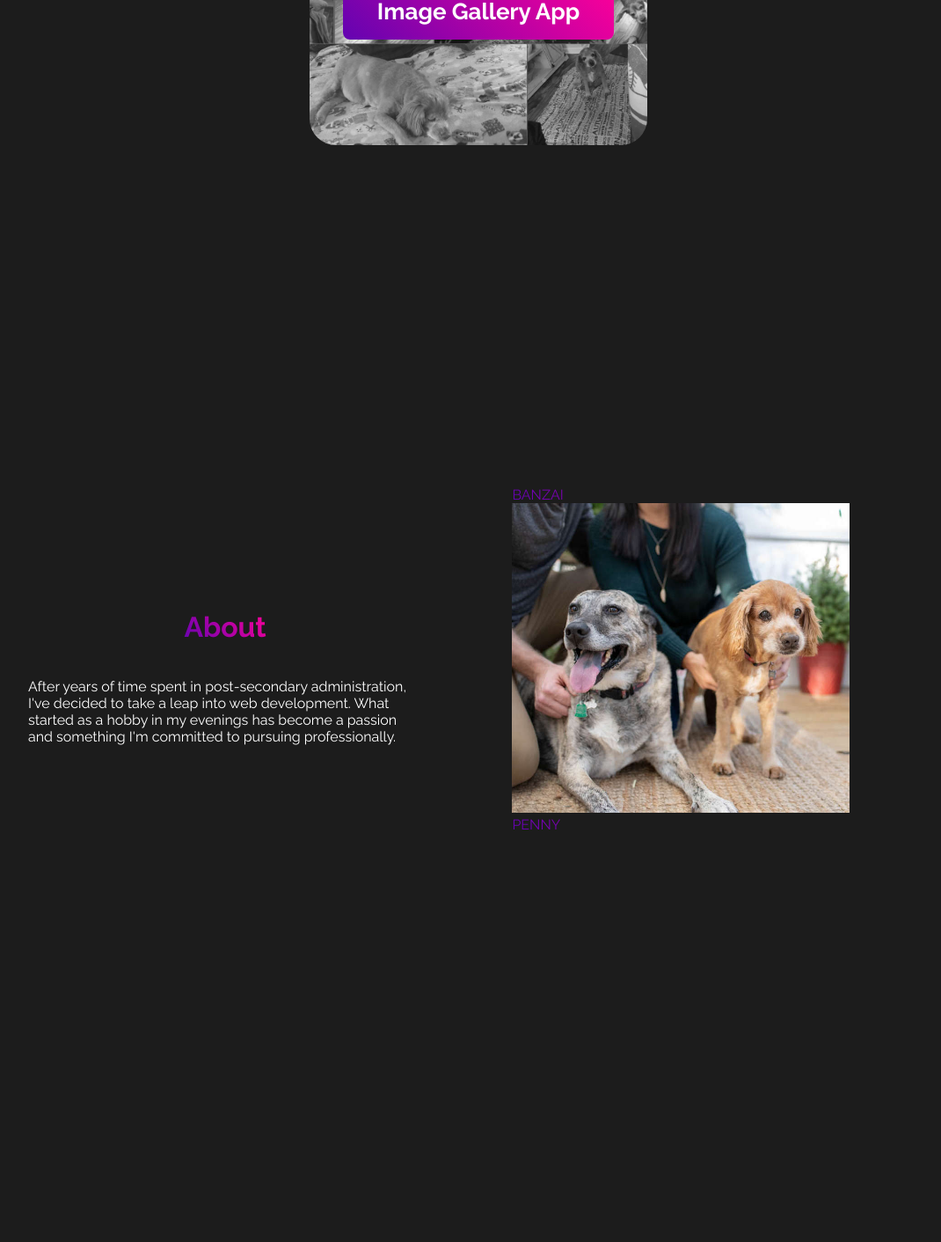
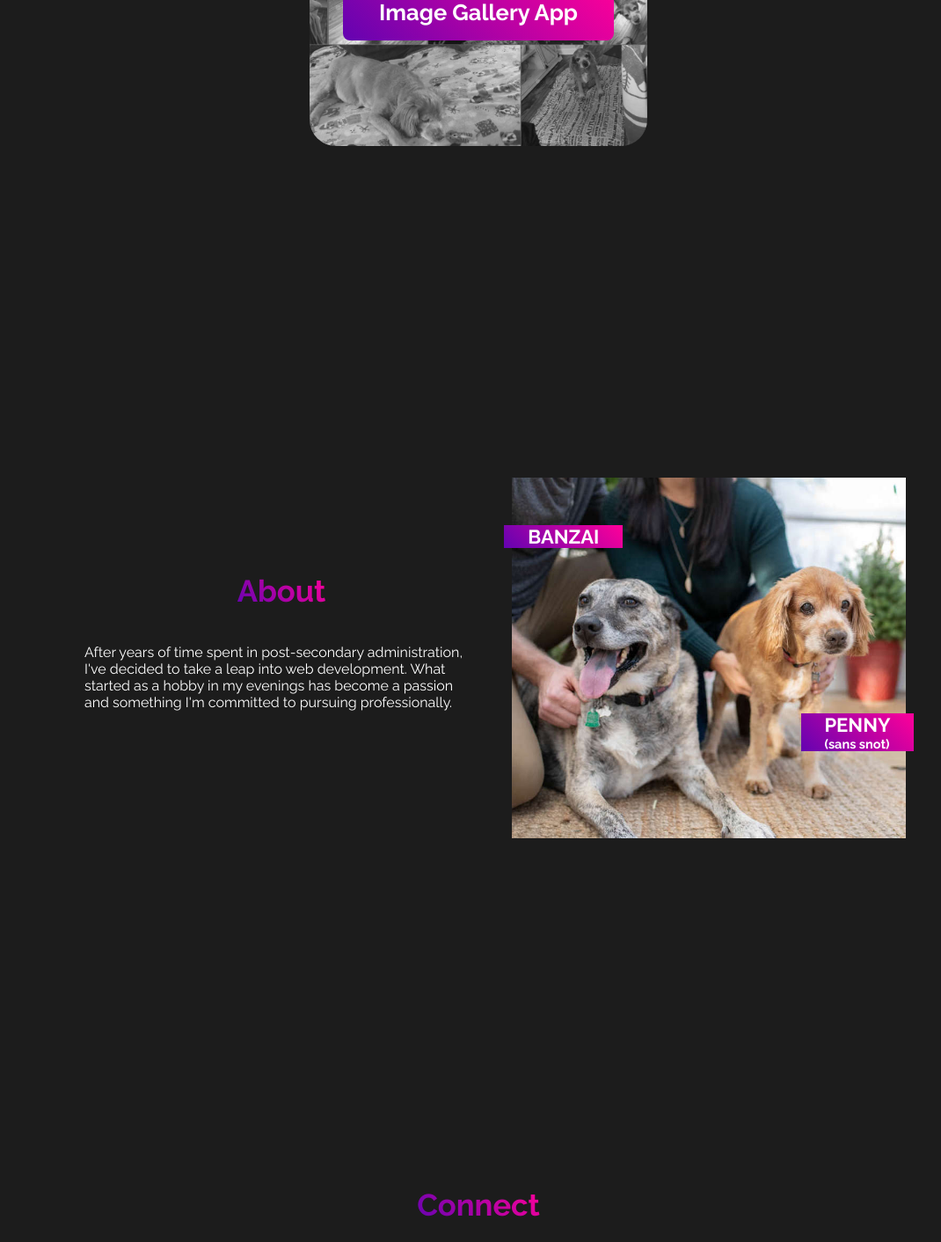
Before and after one commit to justigo86/iamotto, a React (Create React App) app: page / in a window 1280 px wide. Shown: the part 1330-2742 px from the top of the page at 88% size, without its empty margins (96-1166 px from the left). Built offline with nearby package versions, Linux system fonts and the light colour scheme.

Commit message:
Third commit. Updated the navbar to show upon scroll from hero section and adjusted layout for mobile responsiveness.

```diff
--- a/src/components/About.js
+++ b/src/components/About.js
@@ -4,11 +4,20 @@ import image1 from '../photos/DSC4721v2.jpg';
 import AOS from 'aos';
 import "aos/dist/aos.css"
 
+const media = {
+    mobile: '@media(max-width: 600px)',
+    medium: '@media(max-width: 1000px)'
+}
+
 const AboutContainer = styled.div `
     height: 100vh;
     display: flex;
     align-items: center;
     justify-content: center;
+    ${media.mobile} {
+        flex-direction: column;
+    }
+    /* border: 2px solid white; */
 `
 
 const AboutInfoContainer = styled.div`
@@ -18,40 +27,59 @@ const AboutInfoContainer = styled.div`
     justify-content: center;
     flex-direction: column;
     margin: 3vw;
+    & > * {
+        margin: 0 0 5vh;
+    }
+    ${media.mobile} {
+        width: 70vw;
+    }
 `
 
 const AboutTitle = styled.h1`
-    margin: 5vh;
+    font-size: calc(24px + (28 - 14) * ((100vw - 300px) / (1600 - 300)));
     background-image: linear-gradient(45deg, #6303B1, #ff0099);
     -webkit-background-clip: text;
     -webkit-text-fill-color: transparent;
 `
 
-const AboutParagraph = styled.p`
-
-`
+// const AboutParagraph = styled.p`
+// `
 
 const AboutImageContainer = styled.div`
-    width: 35vw;
-    margin: 5vw;
+    position: relative;
+    display: inline-block;  //border hugs included elements
 `
 
 const AboutImage1 = styled.img`
-    width: 30vw;
+    width: 35vw;
+    ${media.mobile} {
+        width: 70vw;
+    }
 `
 
 const PupTitles = styled.p`
     background-image: linear-gradient(45deg, #6303B1, #ff0099);
-    -webkit-background-clip: text;
-    -webkit-text-fill-color: transparent;
-`
+    /* -webkit-background-clip: text;
+    -webkit-text-fill-color: transparent; */
+    padding: 0 6%;
+    position: absolute;
+    font-weight: bolder;
+    font-size: calc(16px + (26 - 18) * ((100vw - 300px) / (1600 - 300)));
+`;
 
+const BanzaiTitle = styled(PupTitles)`
+    text-align: right;
+    left: -2%;
+    top: 13%;
+`;
 const PennyTitle = styled(PupTitles)`
-    position: relative;
-    right: 0;
-    text-decoration: underline;
-    color: blue;
-`
+    right: -2%;
+    bottom: 25%;
+    & > p {
+        text-align: left;
+        font-size: calc(10px + (24 - 18) * ((100vw - 300px) / (1600 - 300)));
+    }
+`;
 
 const About = () => {
     AOS.init()
@@ -65,9 +93,9 @@ const About = () => {
                     and something I'm committed to pursuing professionally.</p>
             </AboutInfoContainer>
             <AboutImageContainer data-aos='fade-left'>
-                <PupTitles>BANZAI</PupTitles>
+                <BanzaiTitle>BANZAI</BanzaiTitle>
                 <AboutImage1 src={image1} alt=''/>
-                <PennyTitle>PENNY</PennyTitle>
+                <PennyTitle>PENNY <p>(sans snot)</p></PennyTitle>
             </AboutImageContainer>
         </AboutContainer>
     )
--- a/src/components/Connect.js
+++ b/src/components/Connect.js
@@ -1,7 +1,7 @@
-import React from 'react'
-import styled from 'styled-components'
+import React from 'react';
+import styled, {css} from 'styled-components';
 import AOS from 'aos';
-import "aos/dist/aos.css"
+import "aos/dist/aos.css";
 
 const ConnectContainer = styled.div `
     height: 100vh;
@@ -12,14 +12,19 @@ const ConnectContainer = styled.div `
 `
 
 const ConnectTitle = styled.h1`
-    margin: 5vh;
+    font-size: calc(24px + (28 - 14) * ((100vw - 300px) / (1600 - 300)));
+    margin: 3vh;
     background-image: linear-gradient(45deg, #6303B1, #ff0099);
         -webkit-background-clip: text;
         -webkit-text-fill-color: transparent;
 `
 
 const ConnectFormContainer = styled.div`
-    border: 2px solid white;
+    /* border: 2px solid white; */
+    position: relative;
+    display: inline-block;
+    border-radius: 30px;
+    background-image: linear-gradient(45deg, #6303B1, #ff0099);
 `
 
 const ConnectForm = styled.form`
@@ -27,20 +32,101 @@ const ConnectForm = styled.form`
     align-items: center;
     justify-content: center;
     flex-direction: column;
+    font-size: calc(12px + (26 - 14) * ((100vw - 300px) / (1600 - 300)));
+    font-weight: bold;
+    margin: 3vh 3vw;
+`
+
+const ConnectFormSections = styled.div`
+    width: 100%;
+    display: flex;
+    justify-content: center;
+    align-items: center;
+    flex-direction: column;
+`
+
+const formStyles = css `
+    width: 100%;
+    text-align: left;
+    margin: 0 0 1vh;
+    padding: 2px;
+    border-radius: 5px;
+    &:focus {
+        background-color: hsl(210, 31%, 80%)
+    }
+`
+
+const ConnectFormLabels = styled.div`
+    ${formStyles}
+`
+
+const ConnectFormInputs = styled.input`
+    ${formStyles}
+
+`
+
+const ConnectComments = styled.textarea`
+    ${formStyles}
+`
+
+const ConnectSubmitButton = styled.button`
+    padding: 4px;
+    font-weight: bold;
+    border-radius: 20px;
+    cursor: pointer;
+    &:hover {
+        background-color: hsl(210, 31%, 80%);
+    }
+`
+
+const UploadFormInput = styled.input`
+    /* height: 0;
+    width: 0;
+    opacity: 0; */
+    &::file-selector-button {
+        padding: 4px;
+    font-weight: bold;
+    border-radius: 20px;
+    cursor: pointer;
+    }
+`
+
+const UploadFormButton = styled(ConnectSubmitButton)`
+    &::file-selector-button {
+
+    }
 `
 
 const Connect = () => {
     AOS.init()
+
+    const uploadFileFunc = () => {
+        const uploadButton = document.getElementById('uploadButton');
+
+    }
+
     return (
         <ConnectContainer id='connect'>
-            <ConnectTitle>Connect</ConnectTitle>
-            <ConnectFormContainer>
-                <ConnectForm>
-                    <input type="text" id="name" placeholder="Name"/>
-                    <input type="email" id="email" placeholder="Email Address"/>
-                    <input type="text" id="comments" placeholder="Comments welcomed!"/>
-                    <input type="file" id="submittedImage"/>
-                    <input type="submit" id="fname"/>
+            <ConnectTitle data-aos='fade-right'>Connect</ConnectTitle>
+            <ConnectFormContainer data-aos='fade-left'>
+                <ConnectForm >
+                    <ConnectFormSections>
+                        <ConnectFormLabels>Name:</ConnectFormLabels>
+                        <ConnectFormInputs type="text" id="name" placeholder="Name" required/>
+                    </ConnectFormSections>
+                    <ConnectFormSections>
+                        <ConnectFormLabels>Email:</ConnectFormLabels>
+                        <ConnectFormInputs type="email" id="email" placeholder="Email Address" required/>
+                    </ConnectFormSections>
+                    <ConnectFormSections>
+                        <ConnectFormLabels>Comments/Message:</ConnectFormLabels>
+                        <ConnectComments type="text" id="comments" placeholder="Comments welcomed!"></ConnectComments>
+                    </ConnectFormSections>
+                    <ConnectFormSections>
+                        <ConnectFormLabels>Feel free to submit photo(s) of your pup(s)!</ConnectFormLabels>
+                        <UploadFormInput type="file" multiple id="submittedImage"/>
+                    </ConnectFormSections>
+                        <ConnectSubmitButton type="submit" id="fname">Submit</ConnectSubmitButton>
                 </ConnectForm>
             </ConnectFormContainer>
         </ConnectContainer>
--- a/src/components/Hero.js
+++ b/src/components/Hero.js
@@ -22,9 +22,8 @@ const HeroContainer = styled.div `
     height: 100vh;
     text-align: start;
     color: white;
-    font-size: calc(14px + (30 - 14) * ((100vw - 300px) / (1600 - 300)));
+    font-size: calc(16px + (30 - 14) * ((100vw - 300px) / (1600 - 300)));
     overflow: hidden;
-    padding: 0 2vw 0 0;
     position: relative;
     top: -4rem;
 `
@@ -37,7 +36,7 @@ const heroLoad = keyframes `
 
 const IntroContainer = styled.div `
     position: relative;
-    top: 8vh;
+    top: 18vh;
     left: 8vw;
     transform: rotate(-25deg);
 
@@ -56,6 +55,7 @@ const IntroContainer = styled.div `
 `
 
 const Descriptions = styled.p `
+    margin: 0 10vw 0 0;
     & > .typed {
         font-weight: bolder;
         /* font-size: 20px; */
@@ -76,7 +76,6 @@ const HeroLinks = styled.div `
 const Atags = styled.a `
         text-decoration: none;
         color: inherit;
-        font-size: calc(14px + (26 - 14) * ((100vw - 300px) / (1600 - 300)));
         /* border: 2px solid white; */
     &:hover {
         background-image: linear-gradient(45deg, #6303B1, #ff0099);
--- a/src/components/Nav.js
+++ b/src/components/Nav.js
@@ -1,6 +1,7 @@
 import React, {useState} from 'react';
 import styled, {keyframes} from 'styled-components';
 import { Link } from 'react-scroll';
+import Projects from './Projects';
 
 const NavbarContainer = styled.nav `
     position: sticky;
@@ -23,7 +24,6 @@ const menuLoad = keyframes `
 `
 
 const Menu = styled.div `
-    /* border: 2px solid white; */
     height: 3rem;
     width: 3rem;
     cursor: pointer;
@@ -46,8 +46,9 @@ const Burger = styled.div `
     width: 1.9rem;
     height: .3rem;
     border-radius: 8px;
-    transition: all 0.3s ease-in-out;
+    transition: transform 0.3s ease-in-out;
     background: ${(props) => (props.clicked ? 'white' : 'transparent')};
+    visibility: ${(props) => (props.showNav ? 'visible' : 'hidden')};
     &::before,
     &::after {
         content: '';
@@ -56,10 +57,9 @@ const Burger = styled.div `
         width: 2.5rem;
         height: .3rem;
         border-radius: 8px;
-        transition: all 0.5s ease-in-out;
+        transition: transform 0.5s ease-in-out;
     }
     &::before {
-        /* transform: translateY(-.8rem); */
         transform: ${(props) => (props.clicked ? 'rotate(0deg)' : 'rotate(45deg) translateY(13px)')} translateY(-.8rem);
     }
     &::after {
@@ -68,18 +68,19 @@ const Burger = styled.div `
 `
 
 const Navbar = styled.div `
+    /* border: 2px solid white; */
     width: 100%;
     display: flex;
     justify-content: center;
     align-items: center;
     justify-content: space-around;
-    transform: ${(props) => (props.clicked ? 'translateX(-200vw)' : 'none')};
-    transition: all 0.5s ease-in-out;
+    transform: ${(props) => (props.clicked && props.showNav ? 'translateY(-50vw)' : 'none')};
+    transition: all 0.3s ease-in-out;
 `
 
 const Atags = styled.a `
     color: inherit;
-    font-size: clamp(0.25rem, 3vw, 1.5rem);
+    font-size: clamp(0.25rem, 4vw, 2rem);
     font-weight: bold;
     /* color: ; */
     transition: 0.3s ease-in-out all;
@@ -114,17 +115,28 @@ const links = [
 
 const Nav = () => {
     const [expand, setExpand] = useState(true);
+    const [showNav, setShowNav] = useState(false);
+
     const handleClick = () => setExpand(!expand);
+
+    const adjustNavOnScroll = () => {
+        if(window.scrollY > 500) {
+            setShowNav(false);
+        } else {
+            setShowNav(true);
+        }
+    }
+    window.addEventListener('scroll', adjustNavOnScroll);
 
     return (
         <NavbarContainer>
-            <Menu onClick={() => handleClick()}>
-                <Burger clicked={expand} ></Burger>
+            <Menu onClick={() => handleClick()} >
+                <Burger clicked={expand} showNav={showNav}></Burger>
             </Menu>
-            <Navbar clicked={expand}>
+            <Navbar clicked={expand} showNav={showNav}>
                 {links.map((link) => {
                     return (
-                        <Link to={link.text} smooth={true} duration={1000}>
+                        <Link to={link.text} smooth={true} duration={1000} offset={-50}>
                             <Atags key={link.id}>
                                 {link.text}
                             </Atags>
--- a/src/components/Projects.js
+++ b/src/components/Projects.js
@@ -4,6 +4,11 @@ import image1 from '../photos/PennyGalleryCapture2.jpg'
 import image2 from '../photos/work2.jpg';
 import AOS from 'aos';
 import "aos/dist/aos.css"
+
+const media = {
+    mobile: '@media(max-width: 600px)',
+    medium: '@media(max-width: 1000px)'
+}
 
 const ProjectContainer = styled.div `
     height: 100vh;
@@ -15,6 +20,7 @@ const ProjectContainer = styled.div `
 
 const ProjectTitle = styled.h1`
     margin: 5vh;
+    font-size: calc(24px + (28 - 14) * ((100vw - 300px) / (1600 - 300)));
     background-image: linear-gradient(45deg, #6303B1, #ff0099);
         -webkit-background-clip: text;
         -webkit-text-fill-color: transparent;
@@ -23,6 +29,7 @@ const ProjectTitle = styled.h1`
  const ProjectOneCardHeader = styled.div`
     background-image: url(${image1});
     background-size: cover;
+    background-position: center top;
     filter: grayscale(100%);
     transition: .3s ease-in-out;
     height: 100%;
@@ -42,11 +49,17 @@ const ProjectCardFooter = styled.div `
     bottom: 15vh;
     background: linear-gradient(45deg, #6303B1, #ff0099);
     transition: .5s ease-in-out, width .8s, height .5s;
+    ${media.medium} {
+        width: 32vw;
+    }
+    ${media.mobile} {
+        width: 50vw;
+    }
 `
 
 const Titles = styled.p`
     font-weight: bold;
-    font-size: 26px;
+    font-size: calc(18px + (24 - 14) * ((100vw - 300px) / (1600 - 300)));
     /* margin: 2vw; */
 `
 
@@ -62,6 +75,14 @@ const CardContainer = styled.div`
     border-radius: 30px;
     overflow: hidden;
     cursor: pointer;
+    ${media.medium} {
+        flex-direction: column;
+        width: 50vw;
+    }
+    ${media.mobile} {
+        flex-direction: column;
+        width: 70vw;
+    }
     &:hover > ${ProjectOneCardHeader} {
         filter: grayscale(0);
     }
@@ -69,6 +90,12 @@ const CardContainer = styled.div`
         height: 11vh;
         width: 32vw;
         bottom: 0;
+        ${media.medium} {
+            width: 55vw;
+        }
+        ${media.mobile} {
+            width: 75vw;
+        }
     }
 `
 
```
Lines whose indentation alone changed are shown as unchanged.
